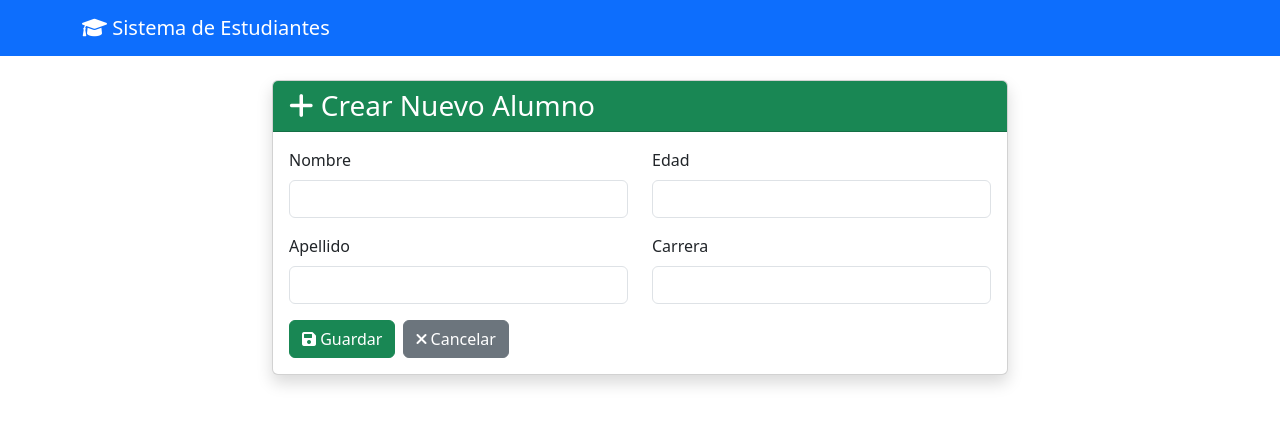
After one commit to JoseAntonioAnayaValdez/Prueba, a Django app: page /crud/crear/ in a window 1280 px wide. The commit adds this page. Shown: the top 425 px of the page. Run offline with Django 5.2, Linux system fonts and the light colour scheme.

Commit message:
feat/create

```diff
--- /dev/null
+++ b/crud/main/templates/crear.html
@@ -0,0 +1,52 @@
+{% extends 'base.html' %}
+
+{% block title %}Crear Nuevo Alumno{% endblock %}
+
+{% block content %}
+<div class="row justify-content-center">
+    <div class="col-md-8">
+        <div class="card shadow">
+            <div class="card-header bg-success text-white">
+                <h3 class="mb-0">
+                    <i class="fas fa-plus"></i> Crear Nuevo Alumno
+                </h3>
+            </div>
+            <div class="card-body">
+                <form method="post">
+                    {% csrf_token %}
+                    <div class="row">
+                        <div class="col-md-6">
+                            <div class="mb-3">
+                                <label for="nombre" class="form-label">Nombre</label>
+                                <input type="text" class="form-control" id="nombre" name="nombre" required>
+                            </div>
+                            <div class="mb-3">
+                                <label for="apellido" class="form-label">Apellido</label>
+                                <input type="text" class="form-control" id="apellido" name="apellido" required>
+                            </div>
+                        </div>
+                        <div class="col-md-6">
+                            <div class="mb-3">
+                                <label for="edad" class="form-label">Edad</label>
+                                <input type="number" class="form-control" id="edad" name="edad" min="1" max="100" required>
+                            </div>
+                            <div class="mb-3">
+                                <label for="carrera" class="form-label">Carrera</label>
+                                <input type="text" class="form-control" id="carrera" name="carrera" required>
+                            </div>
+                        </div>
+                    </div>
+                    <div class="d-flex gap-2">
+                        <button type="submit" class="btn btn-success">
+                            <i class="fas fa-save"></i> Guardar
+                        </button>
+                        <a href="{% url 'lista_estudiantes' %}" class="btn btn-secondary">
+                            <i class="fas fa-times"></i> Cancelar
+                        </a>
+                    </div>
+                </form>
+            </div>
+        </div>
+    </div>
+</div>
+{% endblock %}
--- a/crud/main/templates/lista.html
+++ b/crud/main/templates/lista.html
@@ -5,7 +5,7 @@
 {% block content %}
 <div class="d-flex justify-content-between align-items-center mb-4">
     <h2><i class="fas fa-users"></i> Lista de Estudiantes</h2>
-    <a href="" class="btn btn-success">
+    <a href="{% url 'crear_estudiante' %}" class="btn btn-success">
         <i class="fas fa-plus"></i> Nuevo Estudiante
     </a>
 </div>
@@ -25,9 +25,7 @@
                     </div>
                     <div class="card-footer bg-transparent">
                         <div class="btn-group w-100" role="group">
-                            <a href="" class="btn btn-outline-info btn-sm">
-                                <i class="fas fa-eye"></i> Ver
-                            </a>
+
                             <a href="" class="btn btn-outline-warning btn-sm">
                                 <i class="fas fa-edit"></i> Editar
                             </a>
--- a/crud/main/urls.py
+++ b/crud/main/urls.py
@@ -5,4 +5,5 @@ urlpatterns = [
     # path('', views.inicio, name='inicio'),
     # path('', views.about, name='about'),
     path('', views.lista_estudiantes, name='lista_estudiantes'),
+    path('crear/', views.crear_estudiante, name='crear_estudiante'),
 ]
--- a/crud/main/views.py
+++ b/crud/main/views.py
@@ -7,3 +7,26 @@ def lista_estudiantes(request):
     """Lista todos los estudiantes."""
     estudiante_list = estudiante.objects.all()
     return render(request, 'lista.html', {'Estudiantes': estudiante_list})
+
+
+def crear_estudiante(request):
+    """Crea un nuevo alumno"""
+    if request.method == 'POST':
+        nombre = request.POST.get('nombre')
+        apellido = request.POST.get('apellido')
+        edad = request.POST.get('edad')
+        carrera = request.POST.get('carrera')
+
+        if nombre and apellido and edad and carrera:
+            estudiante.objects.create(
+                nombre=nombre,
+                apellido=apellido,
+                edad=int(edad),
+                carrera=carrera
+            )
+            messages.success(request, 'Estudiante creado exitosamente.')
+            return redirect('lista_estudiantes')
+        else:
+            messages.error(request, 'Todos los campos son obligatorios.')
+
+    return render(request, 'crear.html')
```
